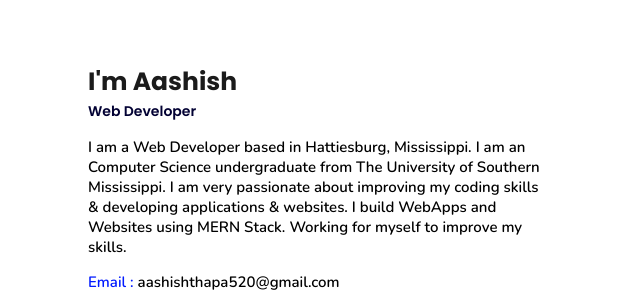
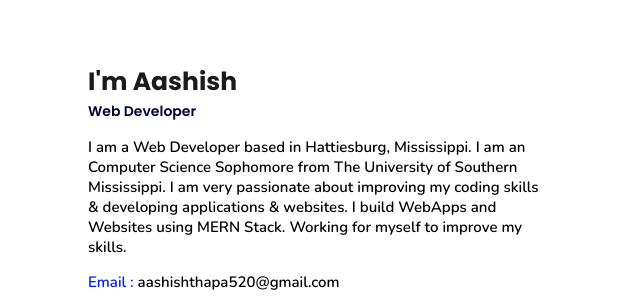
Before and after one commit to aashish-thapa/portfolio, a plain HTML site: page index.html in a window 1280 px wide. Shown: the part 880-1184 px from the top of the page, 542-1182 px from the left. Drawn offline with nearby package versions, Linux system fonts and the light colour scheme.

Commit message:
Update index.html

```diff
--- a/index.html
+++ b/index.html
@@ -74,16 +74,12 @@
         <span class="tag">Web Developer</span>
 
         <p>I am a Web Developer based in Hattiesburg, Mississippi.
-          I am an Computer Science undergraduate from The University of Southern Mississippi.
+          I am an Computer Science Sophomore from The University of Southern Mississippi.
           I am very passionate about improving my coding skills & developing applications & websites.
           I build WebApps and Websites using MERN Stack.
           Working for myself to improve my skills.</p>
 
         <div class="box-container">
-            <!-- <div class="box">
-              <p><span> age: </span> 20</p>
-              <p><span> phone : </span> +91 XXX-XXX-XXXX</p>
-            </div> -->
             <div class="box">
               <p><span> email : </span> aashishthapa520@gmail.com</p>
               <p><span> place : </span> 3418 Hardy St, Hattiesburg, MS, USA</p>
```
